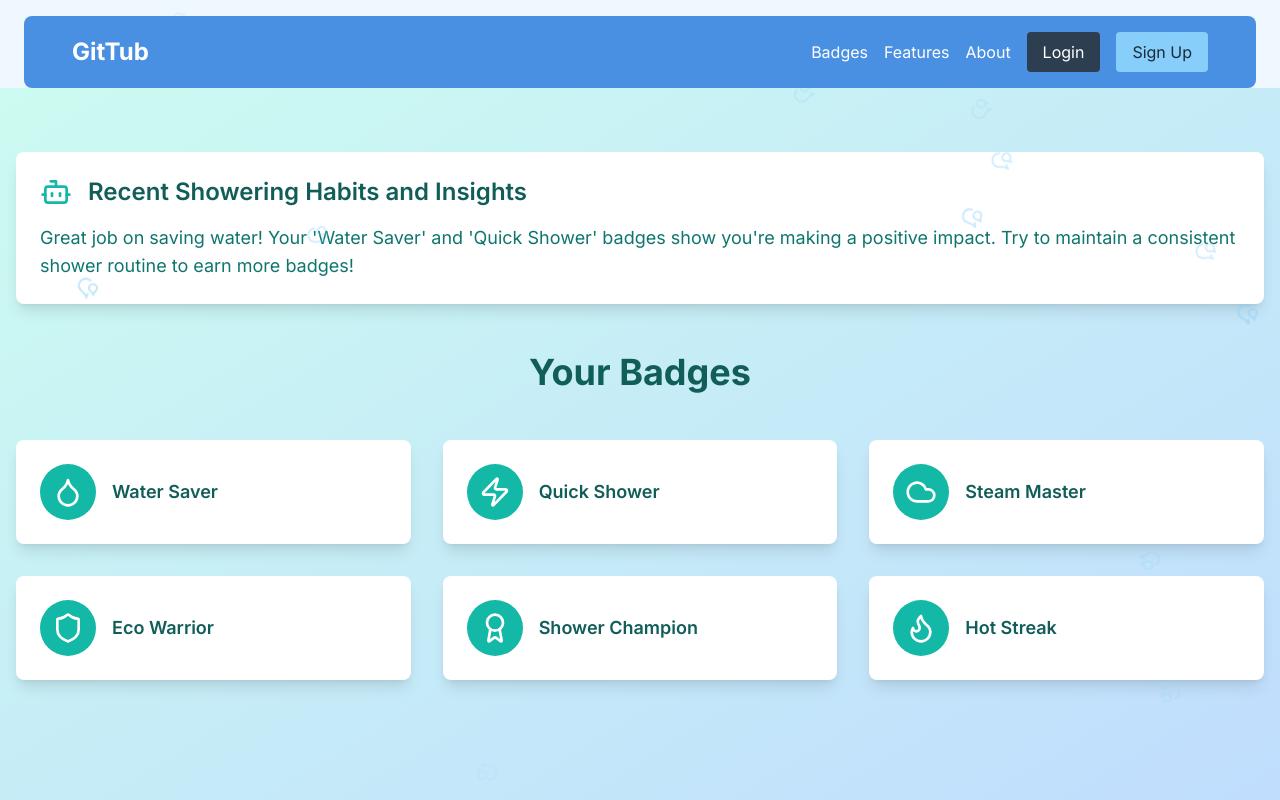
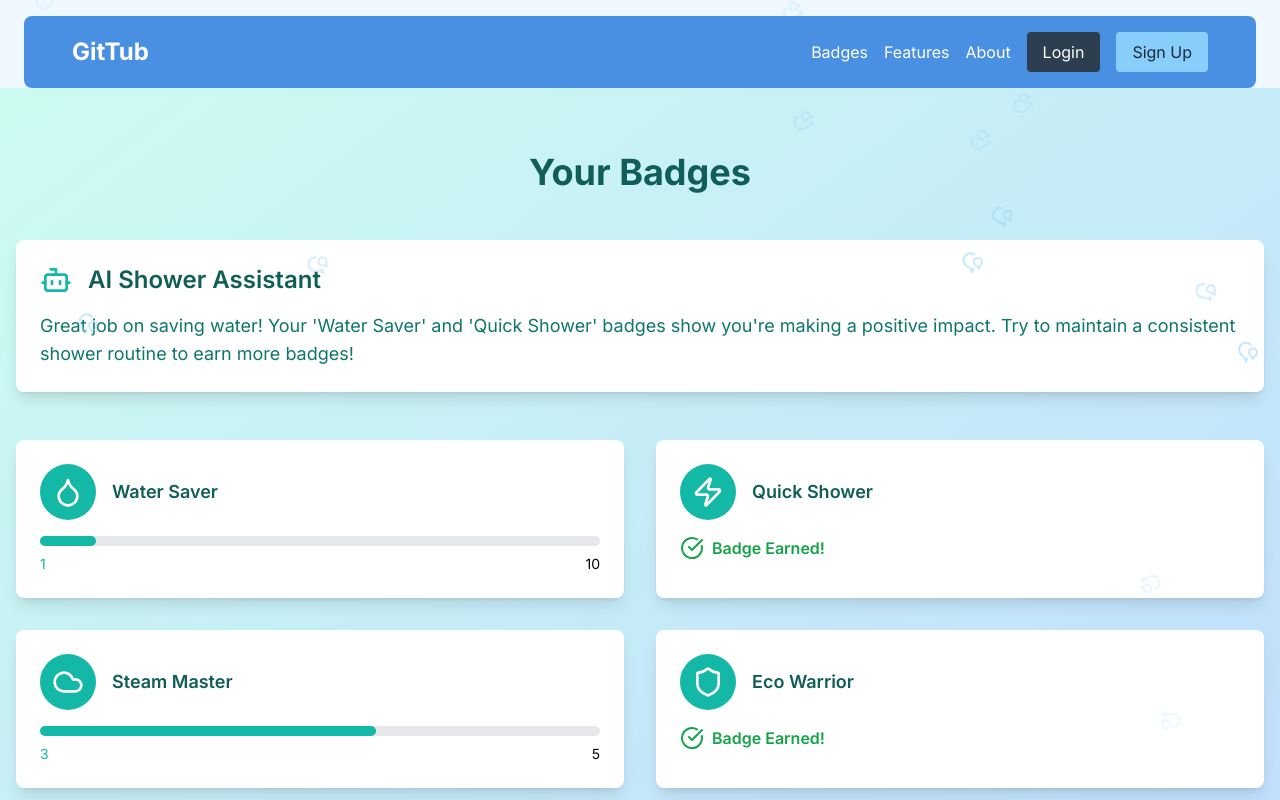
Before and after one commit to demonking-mw/GitTub-1, a Next.js app in the folder frontend/: page /badges in a window 1280 px wide. Shown: the top 800 px of the page. Built offline with nearby package versions, Linux system fonts and the light colour scheme.

Commit message:
progress bar implemented

```diff
--- a/frontend/src/app/badges/page.tsx
+++ b/frontend/src/app/badges/page.tsx
@@ -1,15 +1,24 @@
-import { Shield, Award, Droplet, Zap, Flame, Cloud, Bot } from "lucide-react";
+import {
+  Shield,
+  Award,
+  Droplet,
+  Zap,
+  Flame,
+  Cloud,
+  Bot,
+  CheckCircle,
+} from "lucide-react";
 
 import { WaterDrops } from "@/components/waterdrops";
 
-// Test array of badges
+// Updated test array of badges with progress
 const userBadges = [
-  { name: "Water Saver", icon: "Droplet" },
-  { name: "Quick Shower", icon: "Zap" },
-  { name: "Steam Master", icon: "Cloud" },
-  { name: "Eco Warrior", icon: "Shield" },
-  { name: "Shower Champion", icon: "Award" },
-  { name: "Hot Streak", icon: "Flame" },
+  { name: "Water Saver", icon: "Droplet", completed: 1, required: 10 },
+  { name: "Quick Shower", icon: "Zap", completed: 5, required: 5 },
+  { name: "Steam Master", icon: "Cloud", completed: 3, required: 5 },
+  { name: "Eco Warrior", icon: "Shield", completed: 20, required: 20 },
+  { name: "Shower Champion", icon: "Award", completed: 8, required: 10 },
+  { name: "Hot Streak", icon: "Flame", completed: 2, required: 7 },
 ];
 
 const iconComponents = {
@@ -30,35 +39,67 @@ export default function BadgesPage() {
     <div className="min-h-screen bg-gradient-to-br from-teal-100 to-blue-200">
       <div className="container mx-auto px-4 py-16">
         <WaterDrops />
+        <h1 className="mb-12 text-center text-4xl font-bold text-teal-800">
+          Your Badges
+        </h1>
+
         {/* AI Comment Box */}
         <div className="mb-12 rounded-lg bg-white p-6 shadow-lg">
           <div className="mb-4 flex items-center space-x-4">
             <Bot className="h-8 w-8 text-teal-500" />
             <h2 className="text-2xl font-semibold text-teal-800">
-              Recent Showering Habits and Insights
+              AI Shower Assistant
             </h2>
           </div>
           <p className="text-lg text-teal-700">{aiComment}</p>
         </div>
-        <h1 className="mb-12 text-center text-4xl font-bold text-teal-800">
-          Your Badges
-        </h1>
-        {/* Badge Grid */}
-        <div className="grid grid-cols-1 gap-8 md:grid-cols-2 lg:grid-cols-3">
+
+        <div className="grid grid-cols-1 gap-8 md:grid-cols-2">
           {userBadges.map((badge, index) => {
             const IconComponent =
               iconComponents[badge.icon as keyof typeof iconComponents];
+            const isCompleted = badge.completed >= badge.required;
+            const progressPercentage = Math.min(
+              (badge.completed / badge.required) * 100,
+              100,
+            );
+
             return (
               <div
                 key={index}
-                className="flex items-center space-x-4 rounded-lg bg-white p-6 shadow-lg transition-transform hover:scale-105"
+                className="flex flex-col space-y-4 rounded-lg bg-white p-6 shadow-lg transition-transform hover:scale-105"
               >
-                <div className="rounded-full bg-teal-500 p-3">
-                  <IconComponent className="h-8 w-8 text-white" />
+                <div className="flex items-center space-x-4">
+                  <div className="rounded-full bg-teal-500 p-3">
+                    <IconComponent className="h-8 w-8 text-white" />
+                  </div>
+                  <span className="text-lg font-semibold text-teal-800">
+                    {badge.name}
+                  </span>
                 </div>
-                <span className="text-lg font-semibold text-teal-800">
-                  {badge.name}
-                </span>
+                {isCompleted ? (
+                  <div className="flex items-center space-x-2 text-green-600">
+                    <CheckCircle className="h-6 w-6" />
+                    <span className="font-semibold">Badge Earned!</span>
+                  </div>
+                ) : (
+                  <div className="space-y-2">
+                    <div className="h-2.5 w-full rounded-full bg-gray-200">
+                      <div
+                        className="h-2.5 rounded-full bg-teal-500"
+                        style={{ width: `${progressPercentage}%` }}
+                      ></div>
+                    </div>
+                    <div className="flex justify-between text-sm">
+                      <div className="text-teal-500">
+                        <span>{badge.completed}</span>
+                      </div>
+                      <div className="text-black">
+                        <span>{badge.required}</span>
+                      </div>
+                    </div>
+                  </div>
+                )}
               </div>
             );
           })}
```
